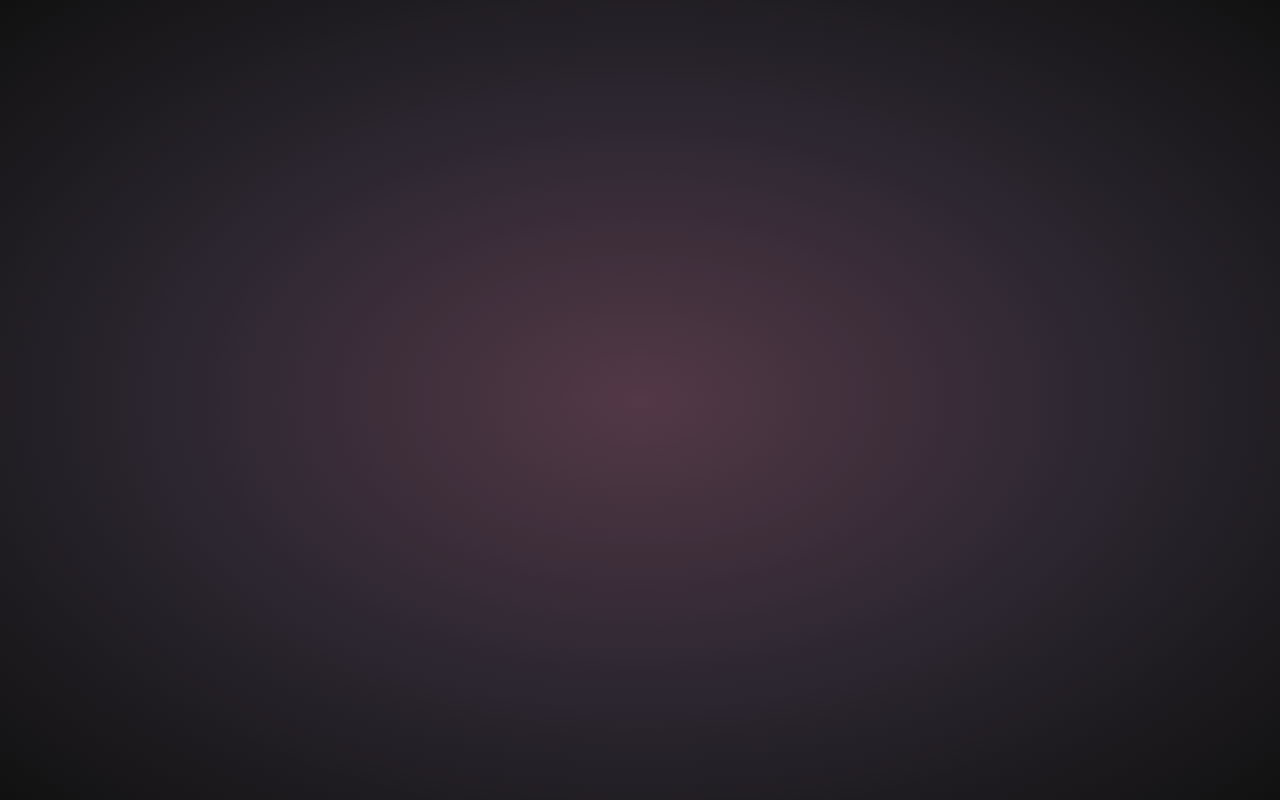
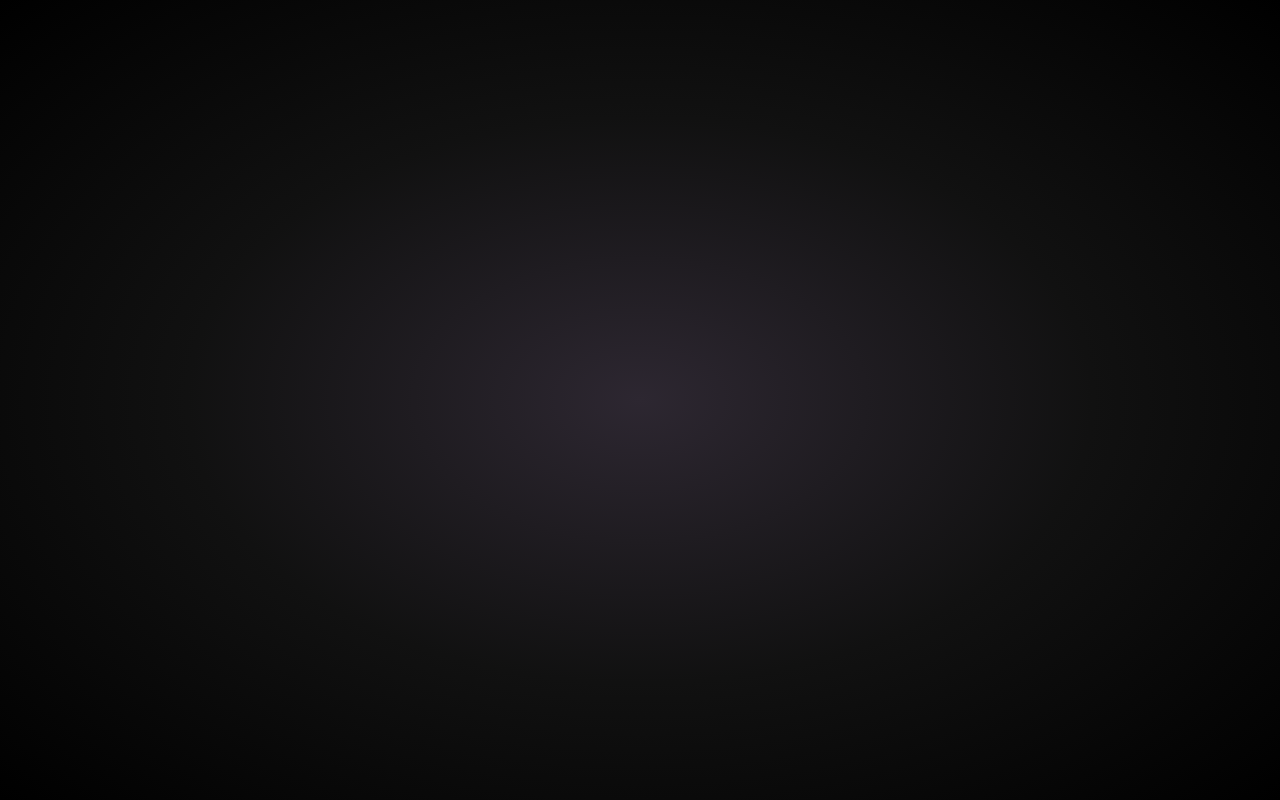
Before and after one commit to WMYM-Experimental/GalacticParticlesRadialMove, a plain HTML site: page index.html in a window 1280 px wide. Drawn offline with Linux system fonts and the light colour scheme.

Commit message:
made some changes and a background but in the script file 'fillRect' does not permit to have a radial background

```diff
--- a/style.css
+++ b/style.css
@@ -10,5 +10,5 @@
   height: 100%;
   width: 100%;
   display: block;
-  background: radial-gradient(#533847, #2d2731, #111111);
+  background: radial-gradient(#2d2731, #111111, #000000);
 }
```
